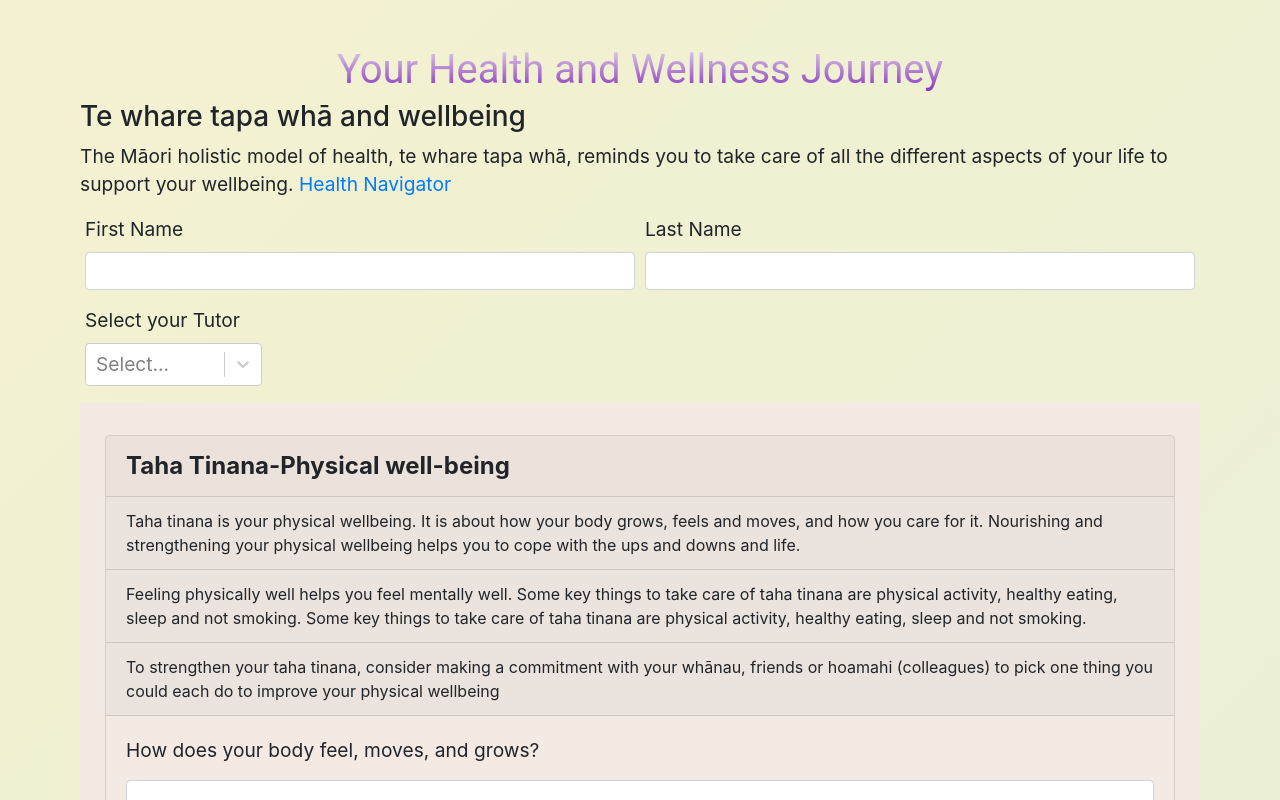
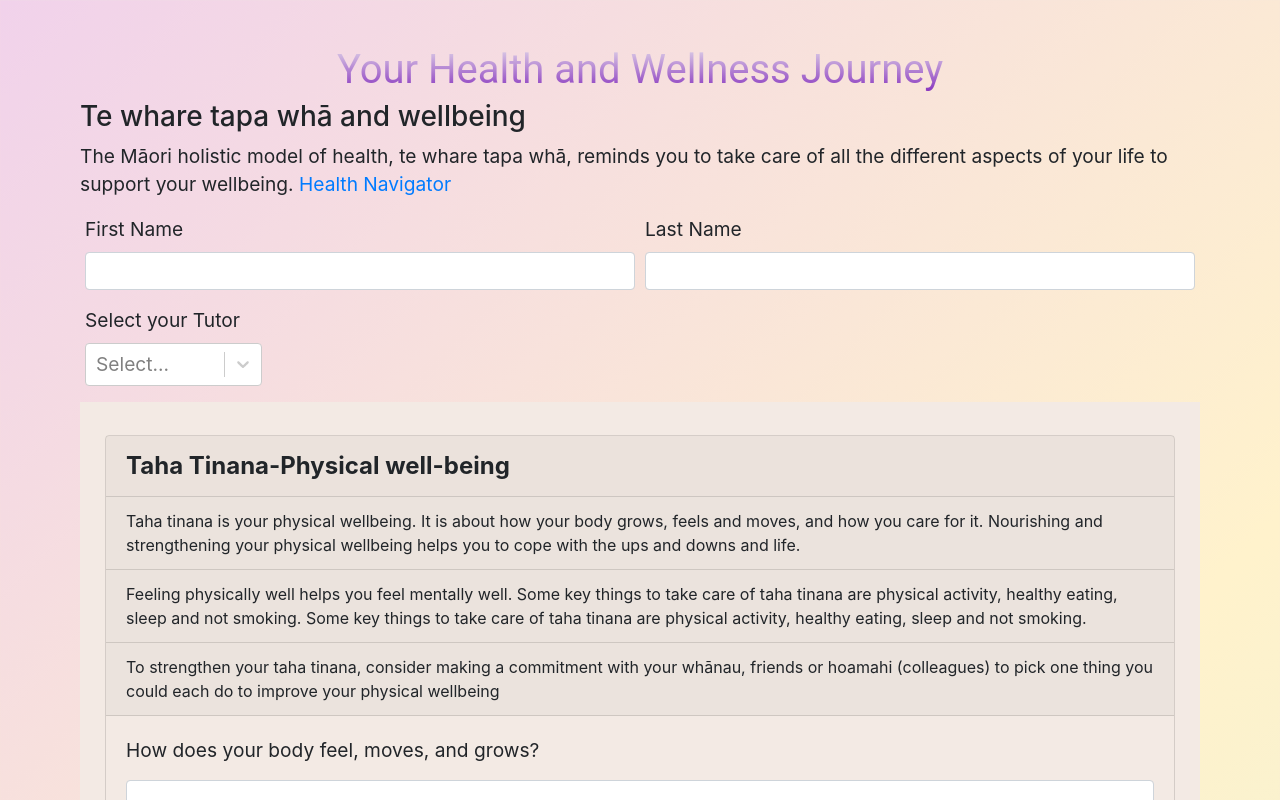
Before and after one commit to Wulingoh/send-email-with-reactjs-and-emailjs-main, a React (Create React App) app: page / in a window 1280 px wide. Shown: the top 800 px of the page. Built offline with nearby package versions, Linux system fonts and the light colour scheme.

Commit message:
gradient

```diff
--- a/src/index.css
+++ b/src/index.css
@@ -7,9 +7,9 @@ body {
   -moz-osx-font-smoothing: grayscale;
   font-size: 16px;
 
-  background: linear-gradient(-45deg, #f3eae4, #e2f0d9, #fff2cc, #f1d2eb);
-  background-size: 400% 400%;
-  animation: gradient 15s ease infinite;
+  background: linear-gradient(-45deg, #f1e7df, #e2f0d9, #fff2cc, #f1d2eb);
+  /* background-size: 400% 400%; */
+  animation: gradient 10s ease infinite;
   /* height: 100vh; */
 }
 @keyframes gradient {
```
